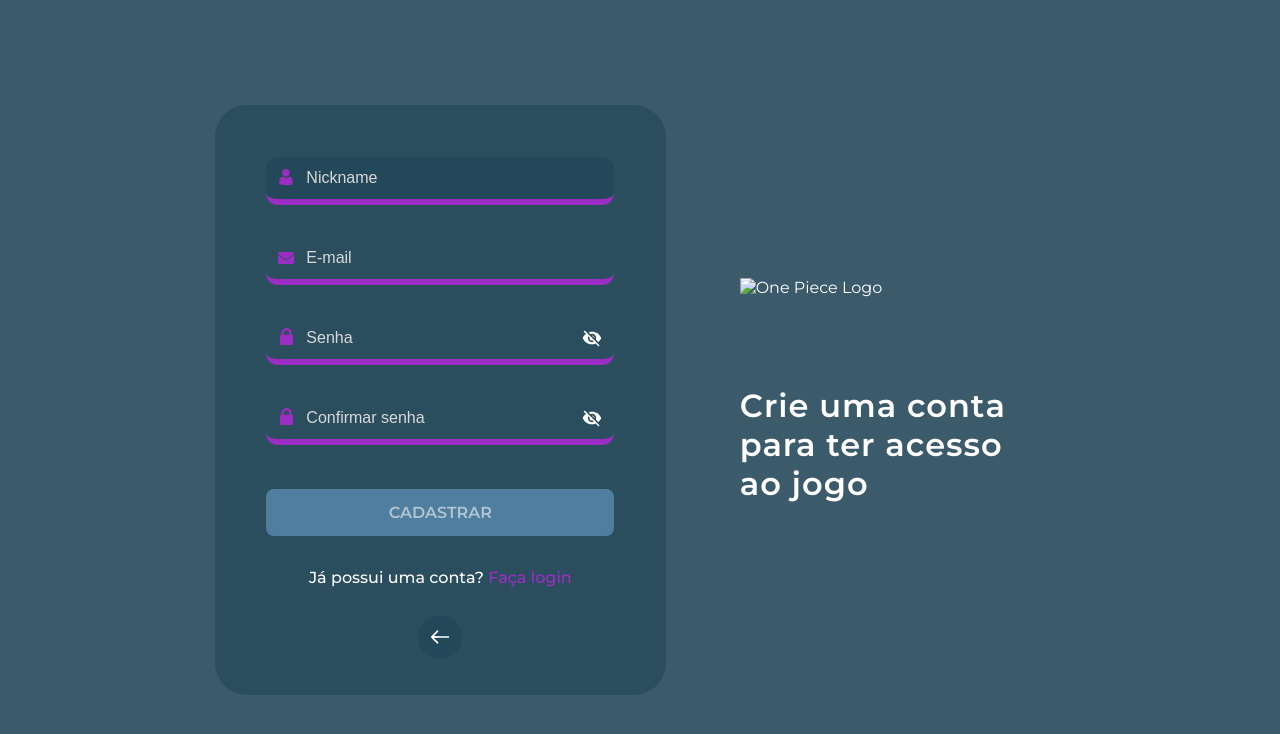
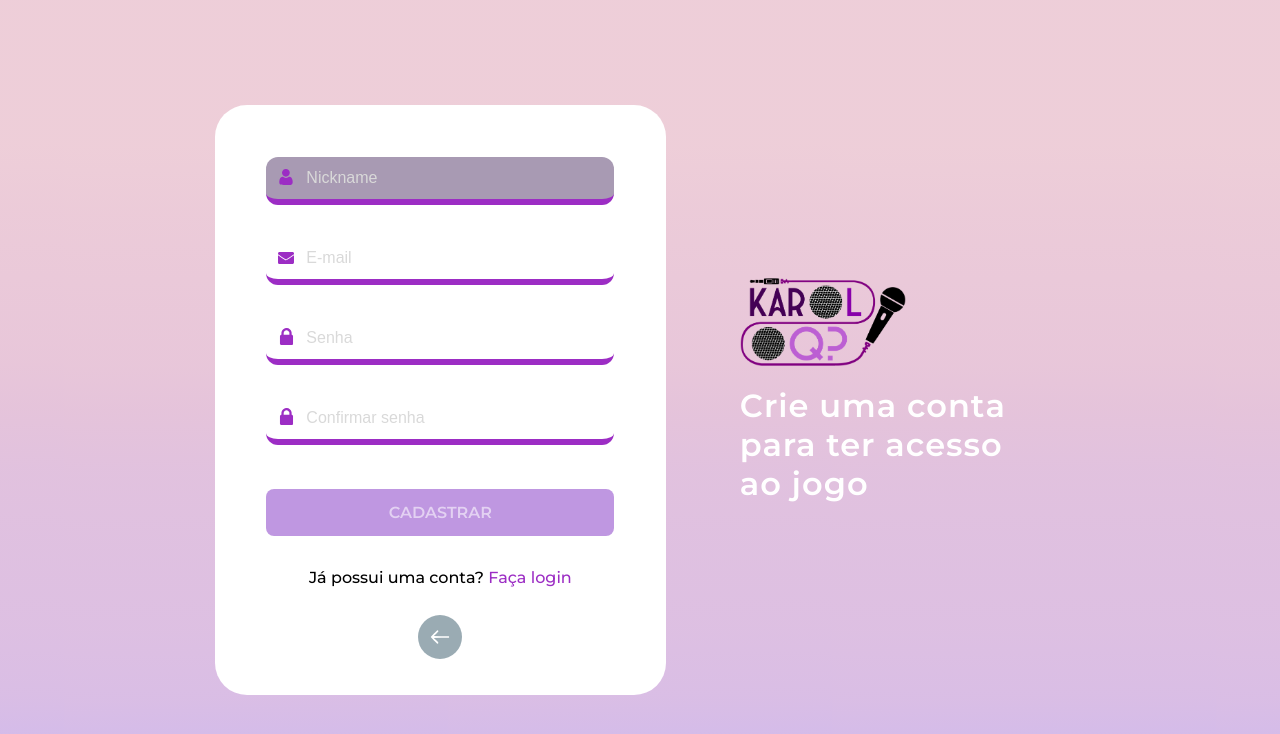
Before and after one commit to Galactiana/Projeto-Individual, a website: page Karaoke-project/project/public/signup.html in a window 1280 px wide. Drawn offline with Linux system fonts and the light colour scheme.

Commit message:
removendo erros

```diff
--- a/Karaoke-project/project/public/css/signupp.css
+++ b/Karaoke-project/project/public/css/signupp.css
@@ -24,7 +24,7 @@ body {
     color: #ffffff;
     font-family: Montserrat;
     height: 100%;
-    background: linear-gradient(0deg, rgba(27, 64, 83, 0.86) 0%, rgba(27, 64, 83, 0.86) 100%), url("../assets/image/general-background.png");
+    background: linear-gradient(179.35deg, rgba(237, 204, 215, 0.96) 18.36%, rgba(235, 201, 215, 0.96) 26.27%, rgba(231, 196, 216, 0.96) 45.55%, rgba(228, 193, 217, 0.96) 50.99%, rgba(224, 191, 221, 0.96) 58.9%, rgba(222, 190, 223, 0.96) 67.31%, rgba(220, 189, 225, 0.96) 78.18%, rgba(216, 187, 228, 0.96) 87.08%, rgba(211, 185, 232, 0.96) 91.53%, rgba(204, 176, 236, 0.96) 99.44%);
     background-position: center;
     background-repeat: repeat;
     background-size: 30%;
@@ -71,7 +71,7 @@ a {
     flex-direction: column;
     justify-content: center;
     align-items: center;
-    background-color: #1b40537d;
+    background-color: #ffffff;
     width: 480px;
     border-radius: 32px;
     padding: 36px 32px;
@@ -154,7 +154,7 @@ a {
 
 .input {
     font-size: 1rem;
-    color: #ffffff;
+    color: #680a80;
     padding: 12px 12px 12px 40px;
     margin: 16px 0;
     border: none;
@@ -173,7 +173,7 @@ a {
 
 .input:focus {
     outline: none;
-    background-color: rgba(27, 64, 83, 0.44);
+    background-color: rgba(57, 27, 83, 0.44);
 }
 
 .input::-webkit-input-placeholder {
@@ -213,7 +213,7 @@ a {
 }
 
 #submitBtn:hover {
-    background-color: #6ba4cf;
+    background-color: #4f065d;
 }
 
 #submitBtn:focus {
@@ -222,11 +222,12 @@ a {
 
 #submitBtn:disabled {
     cursor: no-drop;
-    background-color: #6ba4cf8f;
+    background-color: #8e46ca8f;
     color: #ffffff8f;
 }
 
 .account-text {
+    color: black;
     margin: 4px 0 8px 0;
     font-weight: 500;
     text-align: center;
--- a/Karaoke-project/project/public/signup.html
+++ b/Karaoke-project/project/public/signup.html
@@ -4,7 +4,7 @@
 <head>
     <meta charset="UTF-8">
     <meta name="viewport" content="width=device-width, initial-scale=1.0">
-    <link rel="icon" type="image/png" href="assets/image/" />
+    <link rel="icon" type="image/png" href="assets/image/LOGO.png" />
     <link rel="stylesheet" href="css/signupp.css">
     <title>Cadastro | KOQ</title>
 </head>
@@ -81,7 +81,7 @@
         </div>
 
         <div class="column-2">
-            <img src="assets/image/one-piece-full-logo.png" alt="One Piece Logo">
+            <img src="assets/image/LOGO.png" alt="One Piece Logo">
             <h1>Crie uma conta <br> para ter acesso <br> ao jogo</h1>
         </div>
     </div>
```
Also changed, not shown: Karaoke-project/project/public/karaoke.html (+1 -1 lines), Karaoke-project/project/public/css/karaoke.css (added).
